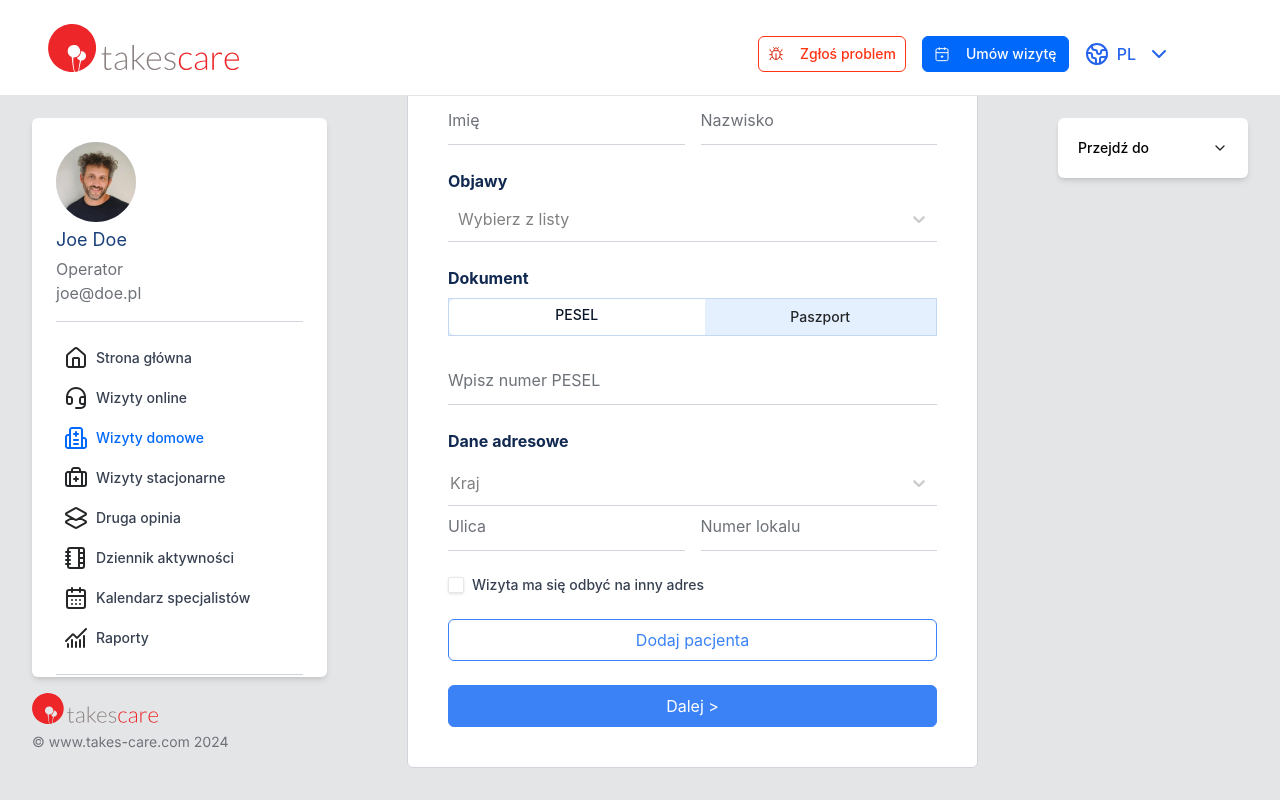
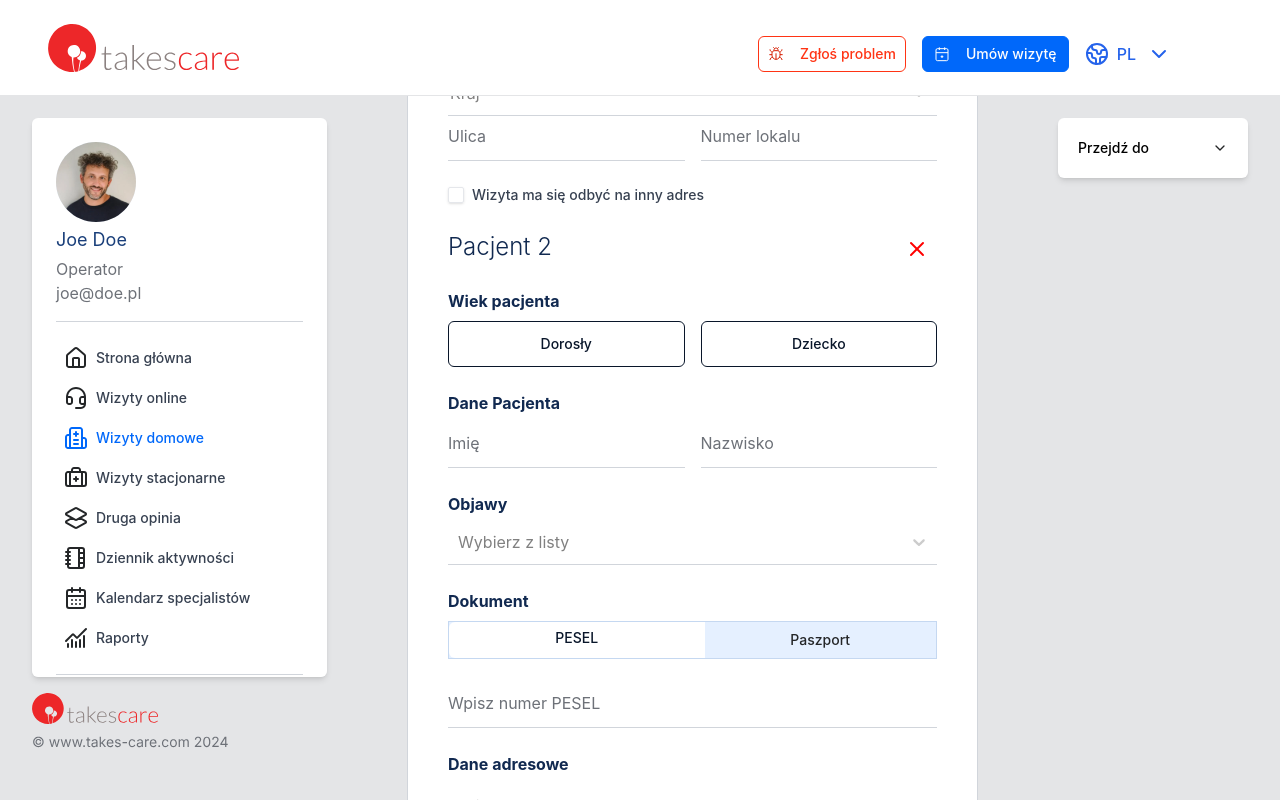
Before and after one commit to DominikaMazur99/TakeCareApp, a Next.js app: page /section/home in a window 1280 px wide. Both pictures are taken after a click on the button "Dodaj pacjenta". Built offline with nearby package versions, Linux system fonts and the light colour scheme.

Commit message:
styles update

```diff
--- a/src/app/customComponents/forms/HomeVisitForm.tsx
+++ b/src/app/customComponents/forms/HomeVisitForm.tsx
@@ -1,15 +1,13 @@
 "use client";
 
-import React from "react";
-import { useForm, FormProvider } from "react-hook-form";
+import React, { useState } from "react";
+import { useForm, FormProvider, useFieldArray } from "react-hook-form";
 import VisitForm from "./formParts/VisitForm";
 import PacientForm from "./formParts/PacientForm";
+import { X } from "lucide-react";
 
-interface FormData {
-    numberOfIssue: string;
-    visitType: string;
-    specialization: string;
-    visitDate: string;
+interface Pacient {
+    id: number;
     age: string;
     name: string;
     surname: string;
@@ -21,6 +19,17 @@ interface FormData {
     local: string;
     symptoms: any[];
     difadress: boolean;
+    secondCountry?: string;
+    secondStreet?: string;
+    secondLocal?: string;
+}
+
+interface FormData {
+    numberOfIssue: string;
+    visitType: string;
+    specialization: string;
+    visitDate: string;
+    pacients: Pacient[]; // Tablica pacjentów
 }
 
 const HomeVisitForm: React.FC = () => {
@@ -30,35 +39,87 @@ const HomeVisitForm: React.FC = () => {
             visitType: "Wizyta domowa",
             specialization: "",
             visitDate: "",
+            pacients: [
+                {
+                    id: 1,
                     age: "",
                     name: "",
                     surname: "",
                     document: "pesel",
+                    pesel: "",
                     passport: "",
-            pesel: "",
                     country: "",
                     street: "",
                     local: "",
                     symptoms: [],
                     difadress: false,
                 },
-        shouldUnregister: false,
+            ],
+        },
+    });
+
+    const { control, handleSubmit, watch } = methods;
+    const { fields, append, remove } = useFieldArray({
+        control,
+        name: "pacients",
     });
 
     const onSubmit = (data: FormData) => {
         console.log("Submit data:", data);
     };
 
+    const handleAddPacient = () => {
+        if (fields.length < 6) {
+            append({
+                id: fields.length + 1,
+                age: "",
+                name: "",
+                surname: "",
+                document: "pesel",
+                pesel: "",
+                passport: "",
+                country: "",
+                street: "",
+                local: "",
+                symptoms: [],
+                difadress: false,
+            });
+        } else {
+            alert("Możesz dodać maksymalnie 6 pacjentów.");
+        }
+    };
+
+    const handleRemovePacient = (index: number) => {
+        remove(index);
+    };
+
     return (
         <FormProvider {...methods}>
             <form
-                onSubmit={methods.handleSubmit(onSubmit)}
+                onSubmit={handleSubmit(onSubmit)}
                 className="border border-gray-300 rounded-md p-10 gap-6 flex flex-col bg-white w-full h-full relative"
             >
                 <VisitForm />
-                <PacientForm />
+
+                {/* Dynamiczne renderowanie PacientForm */}
+                {fields.map((field, index) => (
+                    <div key={field.id} className="relative ">
+                        <PacientForm index={index} />
+                        {fields.length > 1 && (
                             <button
                                 type="button"
+                                onClick={() => handleRemovePacient(index)}
+                                className="absolute top-2 right-2"
+                            >
+                                <X color="red" />
+                            </button>
+                        )}
+                    </div>
+                ))}
+
+                <button
+                    type="button"
+                    onClick={handleAddPacient}
                     className="text-blue-500 bg-white border-blue-500 border-[1px] px-4 py-2 rounded-md"
                 >
                     Dodaj pacjenta
--- a/src/app/customComponents/forms/formParts/PacientForm.tsx
+++ b/src/app/customComponents/forms/formParts/PacientForm.tsx
@@ -1,4 +1,6 @@
-import React, { useEffect, useState } from "react";
+"use client";
+
+import React from "react";
 import InputComponent from "../fields/InputComponent";
 import RadioButtonsComponent from "../fields/RadioButtonsComponent";
 import CheckboxComponent from "../fields/CheckboxComponent";
@@ -8,27 +10,27 @@ import { useSidebar } from "@/hooks/SidebarContext";
 import MultiSelectComponent from "../fields/MultiselectComponent";
 import SelectComponent from "../fields/SelectComponent";
 
-const PacientForm: React.FC = () => {
+interface PacientFormProps {
+    index: number; // Indeks formularza pacjenta w tablicy
+}
+
+const PacientForm: React.FC<PacientFormProps> = ({ index }) => {
     const { options, loading } = useSidebar();
-    const { watch } = useFormContext(); // Używaj useFormContext zamiast useForm
-    const documentType = watch("document");
-    const secondAdress = watch("difadress");
-    const [isClient, setIsClient] = useState(false);
-
-    useEffect(() => {
-        setIsClient(true); // Ustaw flagę po załadowaniu klienta
-    }, []);
-
-    if (!isClient) return null; // Zatrzymaj renderowanie na serwerze
+    const { watch } = useFormContext();
+    const documentType = watch(`pacients.${index}.document`);
+    const secondAdress = watch(`pacients.${index}.difadress`);
 
     if (loading) {
         return <p>Ładowanie danych...</p>;
     }
+
     return (
-        <div id="patient-section" className="flex flex-col gap-6">
-            <h3 className="text-[24px] text-textLabel font-small">Pacjent</h3>
+        <div id={`patient-section-${index}`} className="flex flex-col gap-6">
+            <h3 className="text-[24px] text-[#112950] font-[300]">
+                Pacjent {index + 1}
+            </h3>
             <RadioButtonsComponent
-                name="age"
+                name={`pacients.${index}.age`}
                 label="Wiek pacjenta"
                 options={[
                     { label: "Dorosły", value: "adult" },
@@ -37,10 +39,10 @@ const PacientForm: React.FC = () => {
                 rules={{
                     required: "Wybór jest wymagany.",
                 }}
-            />{" "}
+            />
             <div>
                 <label
-                    htmlFor=""
+                    htmlFor={`pacients-${index}-data`}
                     className="block text-base text-textLabel font-hight mb-2"
                 >
                     Dane Pacjenta
@@ -48,29 +50,28 @@ const PacientForm: React.FC = () => {
                 <div className="flex items-center gap-4 w-full">
                     <div className="w-1/2">
                         <InputComponent
-                            id="pacient-name"
-                            name="name"
+                            id={`pacients-${index}-name`}
+                            name={`pacients.${index}.name`}
                             placeholder="Imię"
                         />
                     </div>
                     <div className="w-1/2">
                         <InputComponent
-                            id="pacient-surname"
-                            name="surname"
+                            id={`pacients-${index}-surname`}
+                            name={`pacients.${index}.surname`}
                             placeholder="Nazwisko"
                         />
                     </div>
                 </div>
             </div>
             <MultiSelectComponent
-                key="symptoms"
-                id="symptoms"
-                name="Symptoms"
+                id={`pacients-${index}-symptoms`}
+                name={`pacients.${index}.symptoms`}
                 label="Objawy"
                 options={options.symptoms || []}
             />
             <RadioButtonsInOne
-                name="document"
+                name={`pacients.${index}.document`}
                 label="Dokument"
                 options={[
                     { label: "PESEL", value: "pesel" },
@@ -80,87 +81,83 @@ const PacientForm: React.FC = () => {
                     required: "Wybór jest wymagany.",
                 }}
             />
-            {documentType && documentType === "passport" ? (
+            {documentType === "passport" ? (
                 <InputComponent
-                    id="passport"
-                    name="passport"
+                    id={`pacients-${index}-passport`}
+                    name={`pacients.${index}.passport`}
                     placeholder="Wpisz numer paszportu"
                 />
             ) : (
                 <InputComponent
-                    id="pesel"
-                    name={"pesel".toLowerCase()}
+                    id={`pacients-${index}-pesel`}
+                    name={`pacients.${index}.pesel`}
                     placeholder="Wpisz numer PESEL"
                 />
             )}
             <div>
                 <label
-                    htmlFor=""
+                    htmlFor={`pacients-${index}-address`}
                     className="block text-base text-textLabel font-hight mb-2"
                 >
                     Dane adresowe
                 </label>
                 <div>
-                    {isClient && (
                     <SelectComponent
-                            id="country"
-                            name="country"
+                        id={`pacients-${index}-country`}
+                        name={`pacients.${index}.country`}
                         placeholder="Kraj"
                         options={options.countries || []}
                     />
-                    )}
                 </div>
                 <div className="flex items-center gap-4 w-full">
                     <div className="w-1/2">
                         <InputComponent
-                            id="street"
-                            name="street"
+                            id={`pacients-${index}-street`}
+                            name={`pacients.${index}.street`}
                             placeholder="Ulica"
                         />
                     </div>
                     <div className="w-1/2">
                         <InputComponent
-                            id="local-number"
-                            name="local"
+                            id={`pacients-${index}-local`}
+                            name={`pacients.${index}.local`}
                             placeholder="Numer lokalu"
                         />
                     </div>
                 </div>
             </div>
             <CheckboxComponent
-                name="difadress"
+                name={`pacients.${index}.difadress`}
                 label="Wizyta ma się odbyć na inny adres"
             />
             {secondAdress && (
                 <div>
                     <label
-                        htmlFor=""
+                        htmlFor={`pacients-${index}-address-2`}
                         className="block text-base text-textLabel font-hight mb-2"
                     >
                         Dane adresowe (2)
                     </label>
                     <div>
-                        {isClient && (
                         <SelectComponent
-                                id="country-2"
-                                name="country-2"
+                            id={`pacients-${index}-country-2`}
+                            name={`pacients.${index}.secondCountry`}
                             placeholder="Kraj"
                             options={options.countries || []}
                         />
-                        )}
                     </div>
                     <div className="flex items-center gap-4 w-full">
                         <div className="w-1/2">
                             <InputComponent
-                                id="street-2"
-                                name="street-2"
+                                id={`pacients-${index}-street-2`}
+                                name={`pacients.${index}.secondStreet`}
                                 placeholder="Ulica"
                             />
                         </div>
                         <div className="w-1/2">
                             <InputComponent
-                                id="local-number-2"
-                                name="local-2"
+                                id={`pacients-${index}-local-2`}
+                                name={`pacients.${index}.secondLocal`}
                                 placeholder="Numer lokalu"
                             />
                         </div>
--- a/src/app/customComponents/forms/formParts/VisitForm.tsx
+++ b/src/app/customComponents/forms/formParts/VisitForm.tsx
@@ -23,7 +23,7 @@ const VisitForm: React.FC = () => {
 
     return (
         <div id="visit-section" className="flex flex-col gap-6">
-            <h3 className="text-[24px] text-textLabel font-small">Wizyta</h3>
+            <h3 className="text-[24px] text-[#112950] font-[300]">Wizyta</h3>
             <InputComponent
                 id="number-of-issue"
                 name="numberOfIssue"
```
Lines whose indentation alone changed are shown as unchanged.
